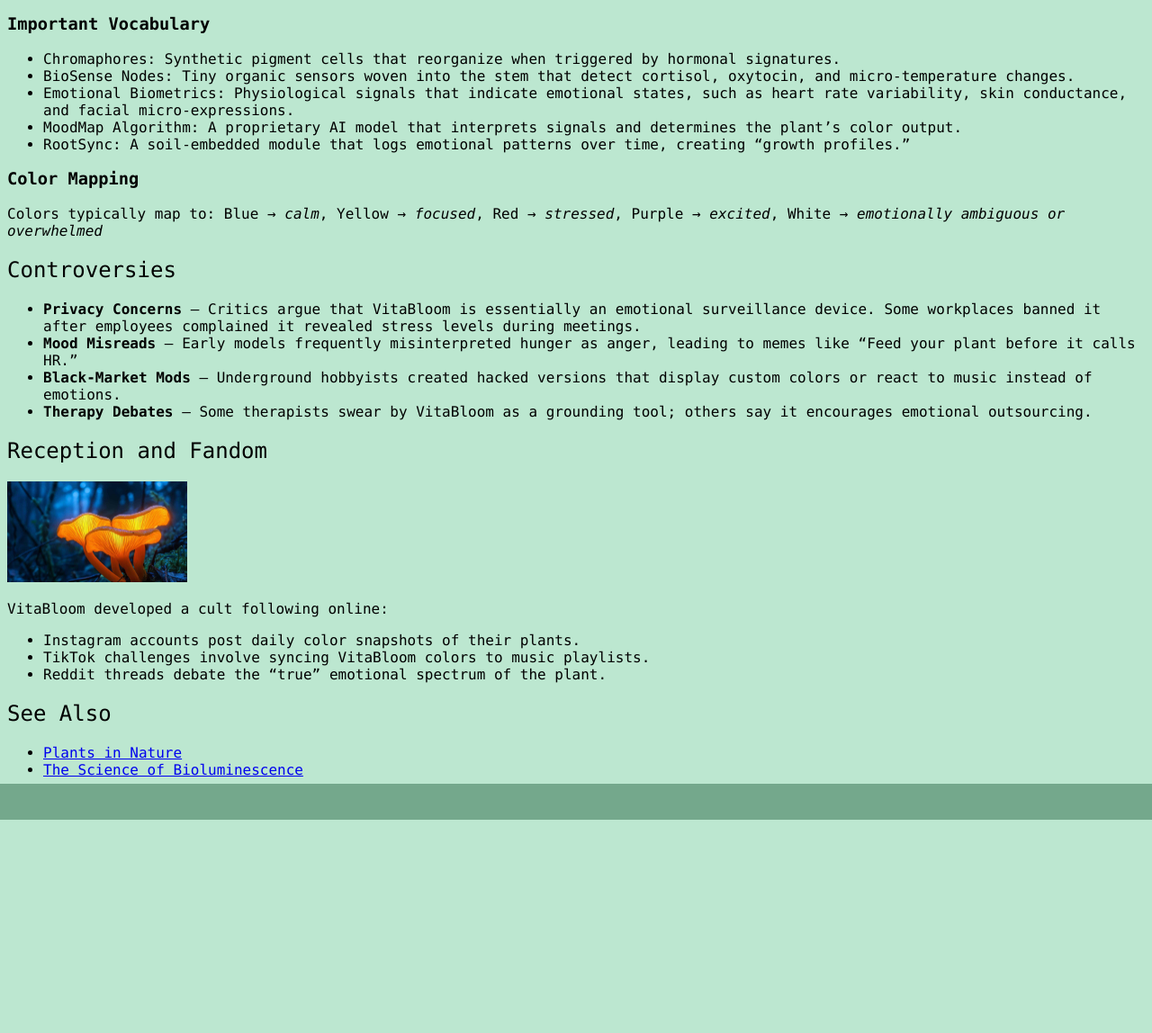
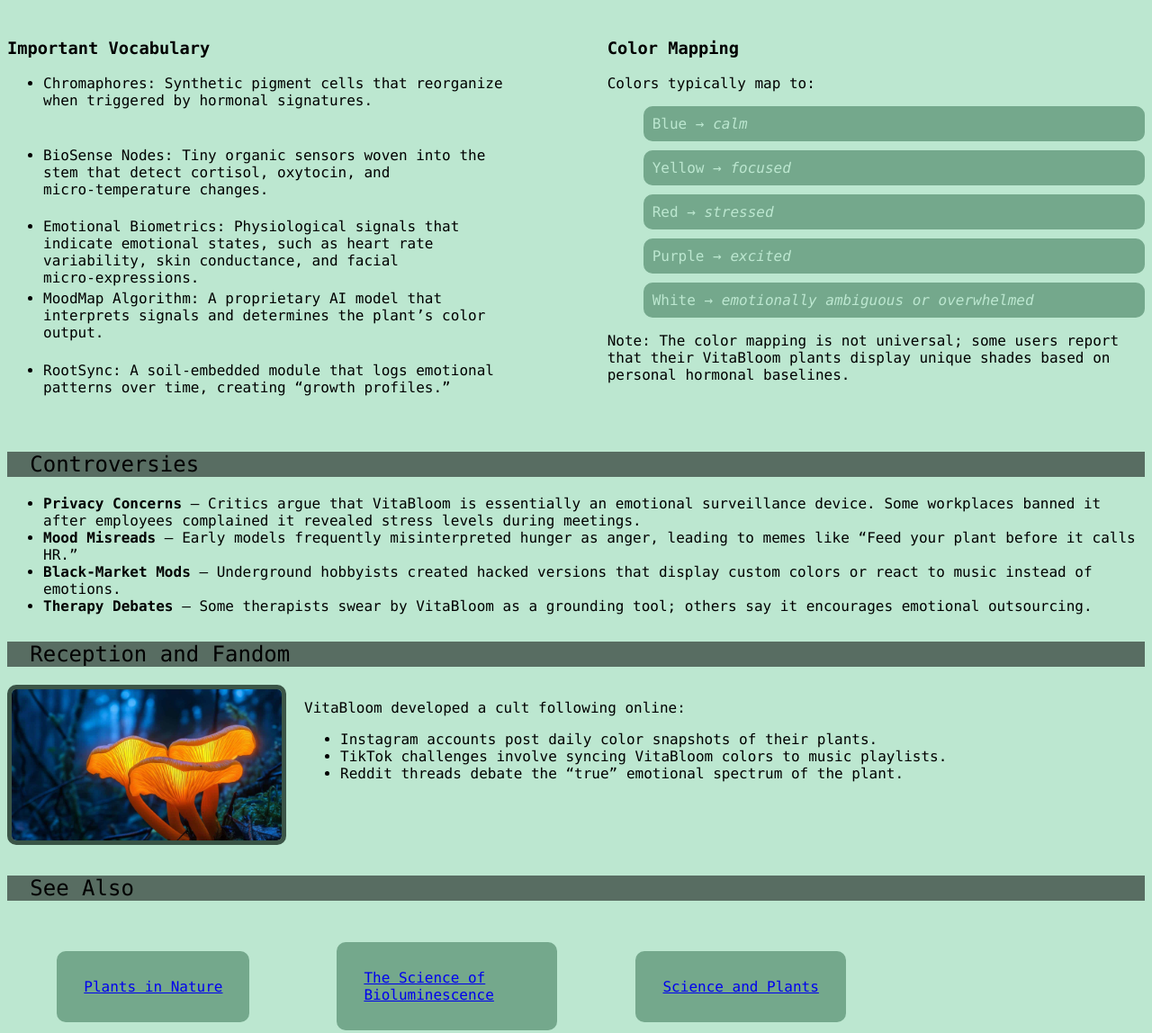
Before and after one commit to jailyna1/CIM-343, a plain HTML site: page hw2/index.html in a window 1280 px wide. Shown: the part 864-2012 px from the top of the page at 90% size. Before the commit the page ends 1775 px from the top, so only its background shows below. Drawn offline with Linux system fonts and the light colour scheme.

Commit message:
JAI - changes to HW 2

```diff
--- a/hw2/css/style.css
+++ b/hw2/css/style.css
@@ -16,11 +16,14 @@ h1 {
     color: #3b5547;
     font-weight: 600;
     text-align: center;
-    letter-spacing: 7%;
+    letter-spacing: 0.0625em;
 }
 
 h2 {
     font-weight: 400;
+    background-color: #586d62;
+    padding-left: 2%;
+    scroll-margin-top: 200px;
 }
 
 .title-cap {
@@ -61,3 +64,110 @@ main {
     position: relative;
     margin-top: 45px;
 }
+
+.intro {
+    display: flex;
+    align-items:flex-start;
+    gap: 20px;
+    margin-bottom: 20px;
+}
+
+.pic {
+    border: 5px solid #3b5547;
+    border-radius: 10px;
+    align-self: flex-start;
+    width: 300px;
+}
+
+.bg-info {
+    display: flex;
+    align-items:flex-start;
+    gap: 20px;
+    margin-bottom: 30px;
+}
+
+.bg-info > ol > li {
+    margin-bottom: 1%;
+}
+
+.bg-info-2 {
+    display: flex;
+    align-items:flex-start;
+    gap: 20px;
+    margin-bottom: 60px;
+}
+
+.bg-info-2 > h3 {
+    margin-bottom: 1%;
+    justify-content: center;
+}
+
+.bg-info-2 > .vocab > ul {
+    display: grid;
+    grid-template-columns: 85% ;
+    grid-template-rows: 20% 20% 20% 20% 20%;
+    gap: 10%;
+    margin-bottom: 1%;
+}
+
+.color-item {
+    background-color: #74a88c;
+    color:#BCE7D0;
+    padding: 10px;
+    margin-bottom: 10px;
+    border-radius: 10px;
+    list-style-type: none;
+}
+
+.color-item-blue:hover {
+    color: #a6cfdb;
+}
+
+.color-item-yellow:hover {
+    color: #f4f5c2;
+}
+
+.color-item-red:hover {
+    color: #f4c2c2;
+}
+
+.color-item-purple:hover {
+    color: #d6cadd;
+}
+
+.color-item-white:hover {
+    color: #f4f4f4;
+}
+
+.contro-issues > ul {
+    margin-bottom: 30px;
+}
+
+.reception-info{
+    display: flex;
+    align-items:flex-start;
+    gap: 20px;
+    margin-bottom: 30px;
+}
+
+
+.see-also > ul {
+    height: 150px;
+    /* margin-left:-40px; */
+    display: grid;
+    grid-template-columns: 20% 20% 20% 20%;
+    grid-template-rows: 20px;
+    gap: 5%;
+    justify-content: space-between;
+    align-content:center;
+    align-items: center;
+    justify-items: center;
+}
+
+.see-also > ul > li {
+    list-style: none;
+    padding: 30px;
+    background-color: #74a88c;
+    border-radius: 10px;
+    align-content: center;
+}
--- a/hw2/index.html
+++ b/hw2/index.html
@@ -29,19 +29,25 @@
         </header>
 
         <main class="main-content">
-            <img src="https://img.freepik.com/premium-photo/bioluminescence-plants-glowing-forest-3d-illustration_710157-213.jpg" alt="Bioluminescent plant in action" width="200px">
+            <section class="intro">
                 <p>A <strong>bioengineered ornamental plant</strong> whose petals and leaves shift color based on the emotional state of the nearest human. It uses embedded micro‑sensors and engineered pigment‑cells (“chromaphores”) to interpret stress hormones, micro‑expressions, and ambient biometrics. As of 2035, the VitaBloom plant has been marketed as "the world’s first emotional companion plant."</p>
+                <img src="https://img.freepik.com/premium-photo/bioluminescence-plants-glowing-forest-3d-illustration_710157-213.jpg" alt="Bioluminescent plant in action" class="pic">
+            </section>
             <section> <!-- provides background information about the VitaBloom plant -->
                 <h2 id="background">Background</h2>
                 <p>
                     VitaBloom was created in 2034 by Floradyne Labs, a biotech startup originally focused on agricultural resilience. The breakthrough came when researchers accidentally discovered that modified Calathea orbifolia cells responded to hormonal vapors. The first prototype, VB‑0, was unstable — it turned black whenever someone entered the room. Later versions refined the chromaphores, leading to the commercial VitaBloom VB‑3 launch.</p>
-                <img src="/img/vitabloom-how-it-works.png" alt="How VitaBloom Works" width="200px">
+                    <section class="bg-info">
+                        <img src="../img/vitabloom-how-it-works.png" alt="How VitaBloom Works" class="pic">
                         <ol>
                             <li>VitaBloom VB‑3 — The standard consumer model; small, desk‑friendly.</li>
                             <li>VitaBloom AuraSeries — Larger plants designed for offices and therapy centers.</li>
                             <li>VitaBloom MiniPulse — A pocket‑sized version that reacts faster but has unpredictable color shifts.</li>
                             <li>VitaBloom Noir — A rare variant that displays inverted colors; popular among collectors.</li>
                         </ol>
+                    </section>
+                    <section class="bg-info-2">
+                        <section class="vocab">
                            <h3>Important Vocabulary</h3>
                             <ul>
                                 <li>Chromaphores: Synthetic pigment cells that reorganize when triggered by hormonal signatures.</li>
@@ -50,13 +56,25 @@
                                 <li>MoodMap Algorithm: A proprietary AI model that interprets signals and determines the plant’s color output.</li>
                                 <li>RootSync: A soil‑embedded module that logs emotional patterns over time, creating “growth profiles.”</li>
                             </ul>
+                        </section>
+                        <section class="color-mapping">
+                            <h3>Color Mapping</h3>
+                            <p>Colors typically map to: </p>
+                            <ul>
+                                <li class="color-item color-item-blue">Blue → <em>calm</em></li>
+                                <li class="color-item color-item-yellow">Yellow → <em>focused</em></li>
+                                <li class="color-item color-item-red">Red → <em>stressed</em></li>
+                                <li class="color-item color-item-purple">Purple → <em>excited</em></li>
+                                <li class="color-item color-item-white">White → <em>emotionally ambiguous or overwhelmed</em></li>
+                            </ul>
 
-                <h3>Color Mapping</h3>
-                <p>Colors typically map to: Blue → <em>calm</em>, Yellow → <em>focused</em>, Red → <em>stressed</em>, Purple → <em>excited</em>, White → <em>emotionally ambiguous or overwhelmed</em> </p>
+                            <p>Note: The color mapping is not universal; some users report that their VitaBloom plants display unique shades based on personal hormonal baselines.</p>
+                        </section>
+                    </section>
 
             </section>
 
-            <section> <!-- discusses the controversies surrounding the VitaBloom plant -->
+            <section class="contro-issues"> <!-- discusses the controversies surrounding the VitaBloom plant -->
                 <h2 id="controversies">Controversies</h2>
                 <ul>
                     <li><b>Privacy Concerns</b> — Critics argue that VitaBloom is essentially an emotional surveillance device. Some workplaces banned it after employees complained it revealed stress levels during meetings.</li>
@@ -66,9 +84,14 @@
                 </ul>
             </section>
 
-            <section> <!-- describes the plant's reception and fanbase -->
-                <h2 id="reception">Reception and Fandom</h2>
-                <img src="/img/blp-reception.jpg" alt="VitaBloom plant in different emotional states" width="200px">
+            <section class="reception"> <!-- describes the plant's reception and fanbase -->
+                <h2 class="reception-title">Reception and Fandom</h2>
+                    <section class="reception-info">
+                        <section class="reception-info-1">
+                            <img src="../img/blp-reception.jpg" alt="VitaBloom plant in different emotional states" class="pic">
+                        </section>
+
+                        <section class="reception-info-2">
                             <p> VitaBloom developed a cult following online: </p>
                             <ul>
                                 <li>Instagram accounts post daily color snapshots of their plants.</li>
@@ -76,12 +99,15 @@
                                 <li>Reddit threads debate the “true” emotional spectrum of the plant.</li>
                             </ul>
                         </section>
+                    </section>
+            </section>
 
-            <section>
+            <section class="see-also"> <!-- provides links to related topics -->
                 <h2 id="also">See Also</h2>
                 <ul>
                     <li><a href="https://en.wikipedia.org/wiki/Plant#HeroSection" target="_blank">Plants in Nature</a></li>
                     <li><a href="https://en.wikipedia.org/wiki/Bioluminescence" target="_blank">The Science of Bioluminescence</a></li>
+                    <li><a href="https://bio.libretexts.org/Bookshelves/Botany/The_Science_of_Plants_-_Understanding_Plants_and_How_They_Grow_(Michaels_et_al.)" target="_blank">Science and Plants</a></li>
                 </ul>
             </section>
         </main>
```
Lines whose indentation alone changed are shown as unchanged.
